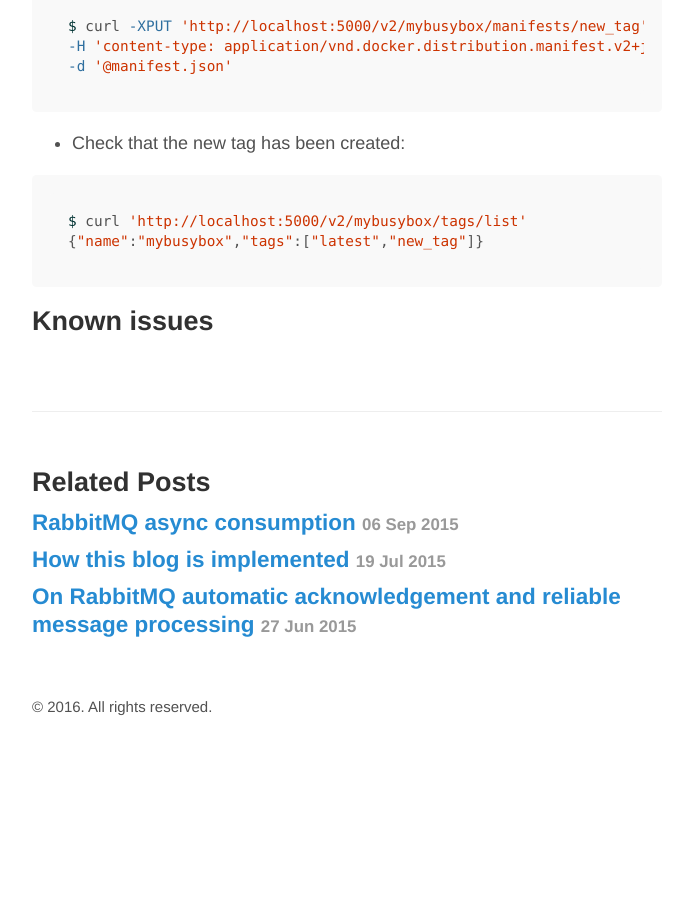
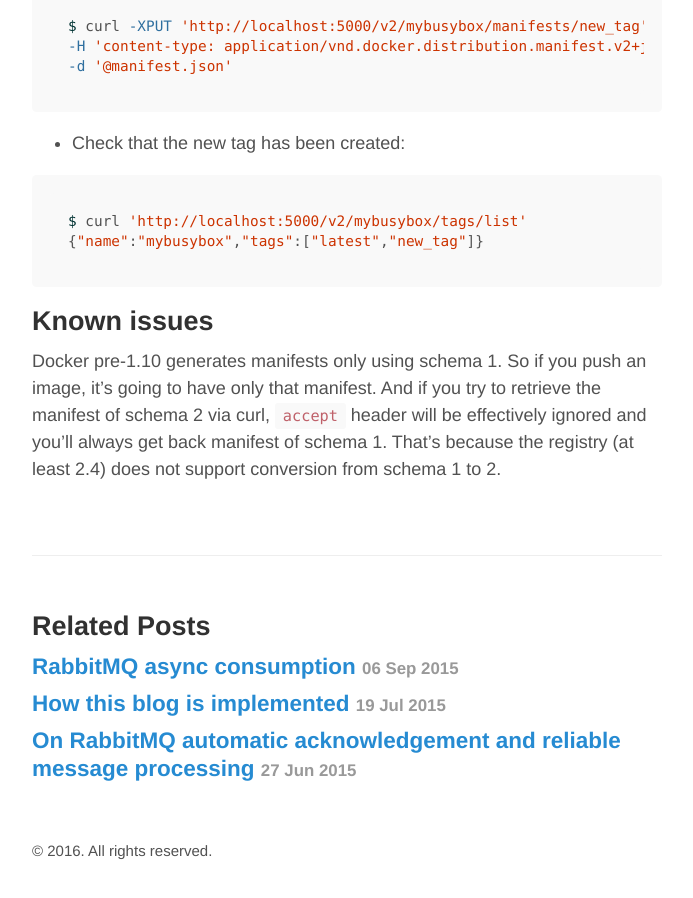
Before and after one commit to wheleph/wheleph.github.io, a Jekyll site: the page built from _posts/2016-07-13-tagging-using-docker-registry-rest-api-v2.md, in a window 1280 px wide and 900 px high, scrolled down 2071 px. Shown: the whole window, without its empty margins (293-986 px from the left). Built offline with Jekyll 4.4.1, drawn with Linux system fonts in a browser that asks for light colours; Markdown is read by kramdown in place of the engine named in the settings; comment, search, counter and statistics services are not loaded; before the commit the page ends 2827 px from its top, so only the background shows below that.

Commit message:
[docker-registry-v2-tagging] Add known issues

````diff
--- a/_posts/2016-07-13-tagging-using-docker-registry-rest-api-v2.md
+++ b/_posts/2016-07-13-tagging-using-docker-registry-rest-api-v2.md
@@ -90,3 +90,5 @@ $ curl 'http://localhost:5000/v2/mybusybox/tags/list'
 ```
 
 ## Known issues
+
+Docker pre-1.10 generates manifests only using schema 1. So if you push an image, it's going to have only that manifest. And if you try to retrieve the manifest of schema 2 via curl, `accept` header will be effectively ignored and you'll always get back manifest of schema 1. That's because the registry (at least 2.4) does not support conversion from schema 1 to 2.
````
